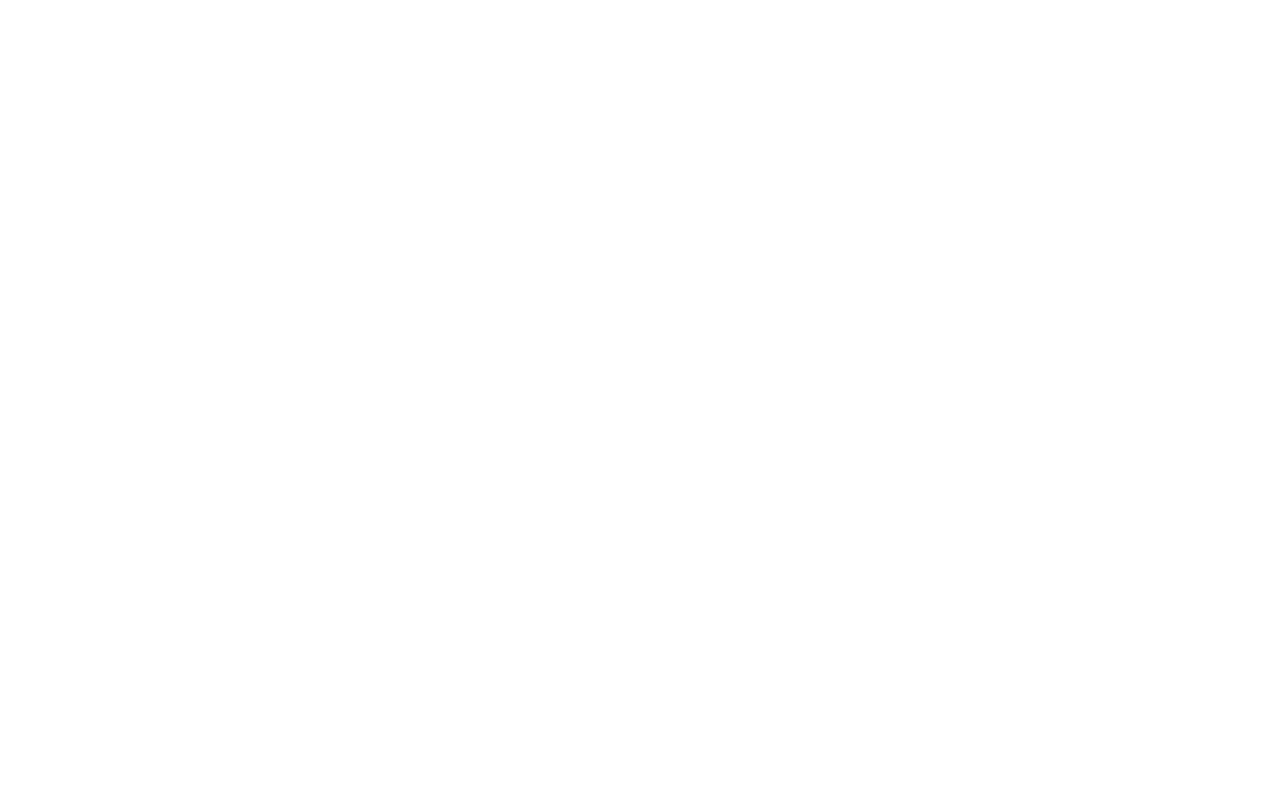
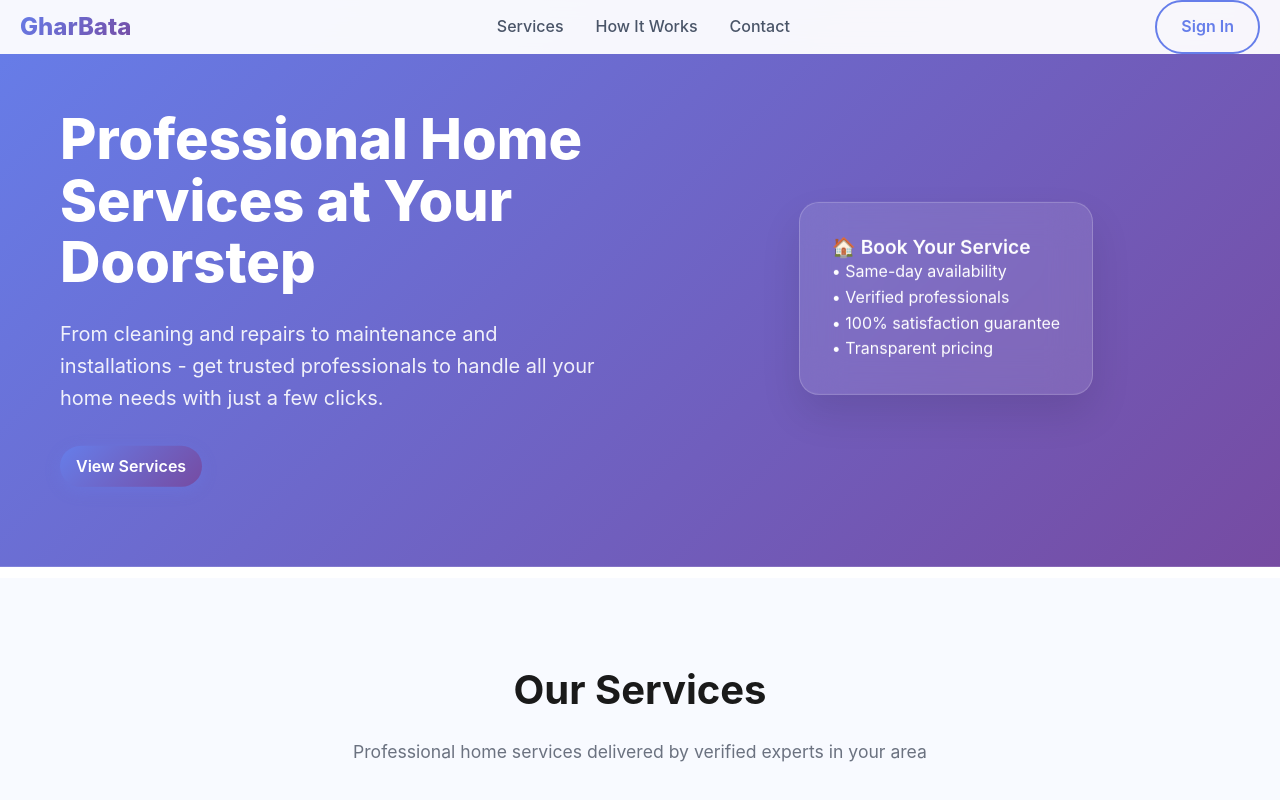
Before and after one commit to Aalok376/GharBata, a React (Vite) app in the folder frontend/: page /homepage in a window 1280 px wide. Before the commit this address had no page. Shown: the top 800 px of the page. Built offline with nearby package versions, Linux system fonts and the light colour scheme.

Commit message:
landing page ma whychoose section ani aru add gareko xa

```diff
--- a/frontend/src/App.jsx
+++ b/frontend/src/App.jsx
@@ -20,7 +20,9 @@ function App(){
         <Route path='/client_signup' element={<Client_Signup/>}/>
         <Route path='/technician_login' element={<Technician_Login/>}/>
         <Route path='/technician_signup' element={<Technician_Signup/>}/>
-        <Route path="/" element={<Navigate to="/dashboard" replace />} />
+        <Route path="/" element={<Navigate to="/homepage" replace />} />
+        <Route path='/homepage' element={<HomePageFunc/>}/>
+        <Route path='/professional' element={<ProfessionalPage/>}/>
 
       </Routes>
 
--- /dev/null
+++ b/frontend/src/components/Blogsection.jsx
@@ -0,0 +1,81 @@
+import React from 'react';
+
+const Blogsection = () => {
+    const blogPosts=[
+        {
+            id:1,
+            title:"5 Tips for a Sparkling Clean Home",
+            excerpt:"Discover expert cleaning hacks that will make your home shine with minimal effort...",
+            date:"August 9,2025",
+            image:"https://images.unsplash.com/photo-1558618666-fcd25c85cd64?w=280&h=200&fit=crop"
+        },
+        {
+            id:2,
+            title:"Choosing the Right Plumber for Your Home",
+            excerpt: "Learn what to look for when hiring a plumber to ensure quality service and peace of mind...",
+            date:'August 3,2025',
+            image:"https://images.unsplash.com/photo-1607472586893-edb57bdc0e39?w=280&h=200&fit=crop"
+        },
+        {
+            id:3,
+            title: "Seasonal Garden Maintenance Checklist",
+            excerpt:"Keep your garden thriving year-round with our comprehensive seasonal guide...",
+            date:"July 6,2025",
+            image:"https://images.unsplash.com/photo-1416879595882-3373a0480b5b?w=280&h=200&fit=crop"
+        },
+        {
+          id:4,
+          title: "Benefits of Professional Pet Sitting Services",
+          excerpt:"Understand why professional pet sitting is the best choice for your beloved companions...",
+          date:"September 23,2025" ,
+          image:"https://images.unsplash.com/photo-1601758228041-f3b2795255f1?w=280&h=200&fit=crop"
+
+        }
+    ];
+  return (
+    <section className='py-16 px-4 bg-gray-50'>
+        <div className='max-w-7xl mx-auto'>
+            {/* Section Header */}
+            <div className='text-center mb-12'>
+                <h2 className='text-3xl md:text-4xl font-bold text-gray-900 mb-4'>Latest From Our Blog</h2>
+                <p className='text-lg text-gray-600 max-w-2xl mx-auto'>
+                        Stay informed with tips, guides, and insights for maintaining a harmonious home.
+
+                </p>
+  </div>
+      {/* Blog Grid */}
+      <div className='grid grid-cols-1 md:grid-cols-3 lg:grid-cols-4 gap-6'>
+        {blogPosts.map((post)=>(
+            <article
+            key={post.id}
+            className='bg-white rounded-lg shadow-sm hover:shadow-md transition-shadow duration-300 overflow-hidden group cursor-pointer'>
+                 {/* Image */}
+                 <div className='relative overflow-hidden'>
+                    <img src={post.image}
+                    alt={post.title}
+                    className='w-full h-48 object-cover group-hover:scale-105 transition-transform duration-300'
+                    loading='lazy'
+               />
+               </div>
+                 {/* Content */}
+                 <div className='p-6'>
+                    <h3 className='text-lg font-semibold text-shadow-gray-900 mb-3 group-hover:text-blue-600 transition-colors duration-200'>{post.title}</h3>
+                    <p className='text-gray-600 text-sm mb-4 leading-relaxed'>{post.excerpt}</p>
+                    <div className='flex items-center justify-between text-sm text-gray-500'>
+                       <span>{post.date}</span>
+                    </div>
+                 </div>
+
+            </article>
+        ))}
+      </div>
+
+
+        </div>
+
+    </section>
+
+  )
+}
+
+export default Blogsection;
--- /dev/null
+++ b/frontend/src/components/Navbar.jsx
@@ -0,0 +1,86 @@
+import React, { useState } from "react"
+import { Link } from "react-router-dom"
+import styled from "styled-components"
+
+import SignUpBtn from "./SignUpButton"
+
+const Navbar = () => {
+    return (
+        <HeaderComp>
+            <NavBar>
+                <LoGo><Link to='/'>GharBata</Link></LoGo>
+                <NavLink>
+                    <li><NavLinks to="#services">Services</NavLinks></li>
+                    <li><NavLinks to="#how-it-works">How It Works</NavLinks></li>
+                    <li><NavLinks to="#contact">Contact</NavLinks></li>
+                </NavLink>
+                <SignUpBtn/>
+            </NavBar>
+        </HeaderComp>
+    )
+}
+
+const HeaderComp = styled.div`
+            position: fixed;
+            top: 0;
+            width: 100%;
+            background: rgba(255, 255, 255, 0.95);
+            backdrop-filter: blur(10px);
+            z-index: 1000;
+            transition: all 0.3s ease;
+`
+
+const NavBar = styled.div`
+            max-width: 1300px;
+            margin: 0 auto;
+            padding: 0 20px;
+            display: flex;
+            justify-content: space-between;
+            align-items: center;
+            `
+
+const LoGo = styled.div`
+            font-size: 1.5rem;
+            font-weight: 800;
+            background: linear-gradient(135deg, #667eea 0%, #764ba2 100%);
+            -webkit-background-clip: text;
+            -webkit-text-fill-color: transparent;
+            background-clip: text;`
+
+const NavLink = styled.ul`
+            display: flex;
+            list-style: none;
+            gap: 2rem;`
+
+const NavLinks = styled(Link)`
+            text-decoration: none;
+            color: #4a5568;
+            font-weight: 500;
+            transition: color 0.3s ease;
+            position: relative;
+
+            &:hover {
+            color: #667eea;
+            }
+
+            &::after {
+            content: '';
+            position: absolute;
+            bottom: -5px;
+            left: 0;
+            width: 0;
+            height: 2px;
+            background: linear-gradient(135deg, #667eea 0%, #764ba2 100%);
+            transition: width 0.3s ease;
+            }
+
+            &:hover::after {
+            width: 100%;
+            }
+
+            @media (max-width: 768px) {
+                    display:none;
+            }
+`
+
+export default Navbar;
--- /dev/null
+++ b/frontend/src/components/WhatClientsay.jsx
@@ -0,0 +1,97 @@
+import React from 'react'
+
+const WhatClientsay = () => {
+    const testimonials=[
+        {
+            id:1,
+            name:"Ram Shrestha",
+            rating:5.5,
+            text:"GharBata made finding a reliable plumber so easy! The professional was prompt,friendly, and fixed the issue properly.Highly recommend!"
+
+        },
+        {
+            id:2,
+            name:"David Lama",
+            rating:5,
+            text:"I needed a last-minute house cleaning, and GharBata delivered beyond expectations.The service was top-notch, and my home sparkles!"
+
+        },
+        {
+            id: 3,
+            name:"Harry Kc",
+            rating:4,
+            text:"Booking my dog sitter through GharBata was seamless. It gave me such peace of mind knowing my furry friend was in good hands."
+
+    },
+    {
+        id:4,
+        name:"July Magar",
+        rating:5.5,
+         text: "The electrician was incredibly knowledgeable and efficient. Resolved my wiring problem quickly and professionally. Great experience overall."
+
+    },
+    {
+        id:5,
+        name:"Swopnil Thapa",
+        rating:4.5,
+        text: "Our garden has never looked better! The landscaper from HomeHarmony transformed our backyard into a beautiful sanctuary. Fantastic service!"
+
+
+    }
+];
+const renderStars=(rating)=>{
+    return Array.from({length:5},(_,index)=>(
+        <span
+        key={index}
+        className={`text-lg ${index < rating ? 'text-yellow-400':"text-gray-300" }`}
+        >★</span>
+
+    ));
+};
+
+
+
+  return (
+    <div className='bg-gray-50 py-16 px-4'>
+        <div className='max-w-6xl mx-auto'>
+            {/*Header*/}
+            <div className='text-center mb-12'>
+                <h2 className='text-3xl font-bold text-gray-900 mb-4'>What Our Clients Say</h2>
+                <p className='text-gray-600 max-w-2xl mx-auto'> Hear directly from satisfied homeowners who experienced the GharBata difference.</p>
+            </div>
+            {/* Testimonials Grid - Responsive: 1 col (mobile), 2 cols (tablet), 3 cols (desktop) */}
+            <div className='grid grid-cols-1 md:grid-cols-2 lg:grid-cols-3 gap-6'>
+                {testimonials.map((testimonial)=>(
+                    <div key={testimonial.id}
+                    className='bg-white rounded-lg p-6 shadow-sm border border-gray-200'>
+
+                         {/* Stars */}
+                         <div className='flex mb-4'>
+                            {renderStars(testimonial.rating)}
+                         </div>
+                         {/* Testimonial text */}
+                         <p className='text-gray-700 text-sm leading-relaxed mb-6 italic'>
+                            "{testimonial.text}"
+                            </p>
+                          {/* User info */}
+                          <div className='flex items-center'>
+                            <div className='w-10 h-10 bg-gray-300 rounded-full flex items-center justify-center mr-3'>
+                                <span className='text-gray-600 font-medium text-sm'>
+                                 👤
+                                </span>
+                            </div>
+                            <span className='text-gray-900 font-medium text-sm'>
+                                {testimonial.name}
+                            </span>
+                          </div>
+                         </div>
+
+                ))}
+            </div>
+        </div>
+    </div>
+
+  );
+};
+
+export default WhatClientsay;
--- a/frontend/src/pages/homePage.jsx
+++ b/frontend/src/pages/homePage.jsx
@@ -9,6 +9,8 @@ import Steps from '../components/steps'
 import { Link, useLocation } from 'react-router-dom'
 import WhyChoose from '../components/WhyChoose'
 import TopRatedProviders from '../components/TopRatedProviders'
+import WhatClientsay from '../components/WhatClientsay'
+import Blogsection from '../components/Blogsection'
 
 const BodyComponent = styled.div`
             font-family: 'Inter', -apple-system, BlinkMacSystemFont, sans-serif;
@@ -189,7 +191,7 @@ const HomePageFunc = () => {
                     </ServicesGrid>
                 </Container>
             </Services>
-            <div className="py-20 bg-white">
+            <div className="py-15 bg-white">
             <WhyChoose/> {/* whychoose gharbata jsx file is imported here */}
             </div>
 
@@ -208,6 +210,8 @@ const HomePageFunc = () => {
                 </Container>
             </HowItWorks>
             <TopRatedProviders/> {/*top rated providers lai render gareko */ }
+            <WhatClientsay/>{/*What Client Say lai render gareko*/}
+            <Blogsection/>{/*latest from Blog Section lai render gareko*/}
 
             <BookingForm>
                 <Container>
```
